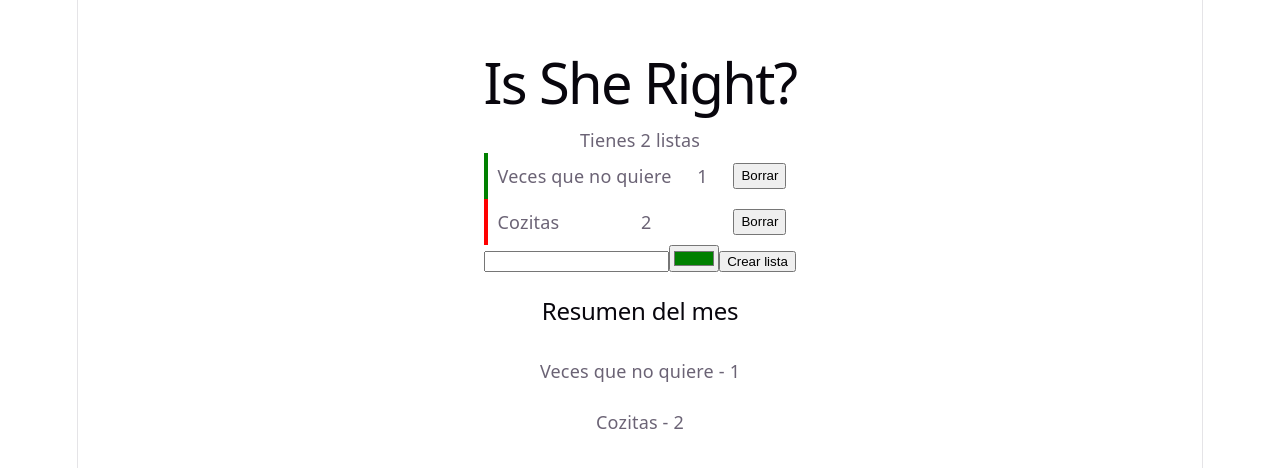
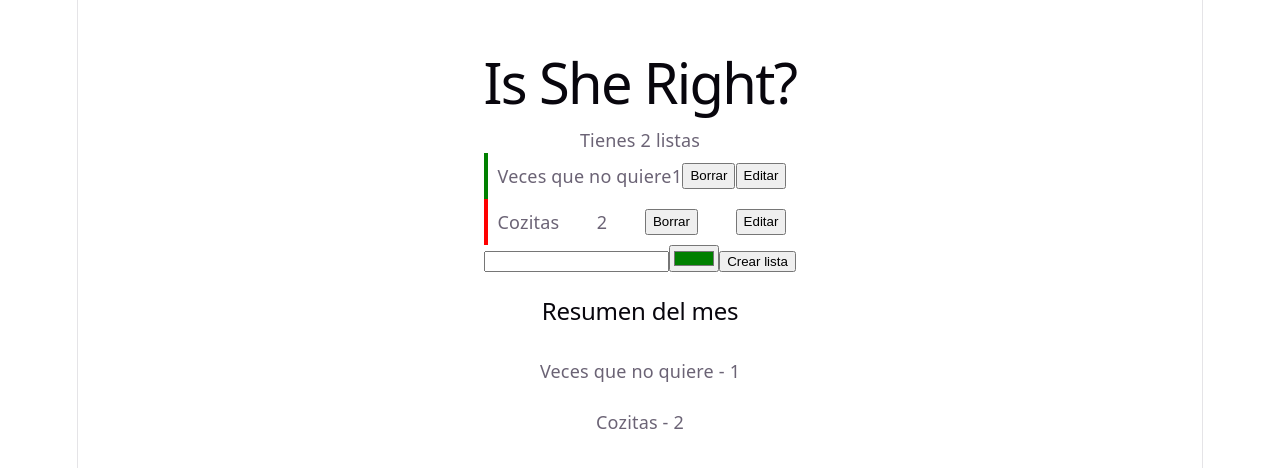
Before and after one commit to JuanAntonioVicente/is-she-right, a React (Vite) app: page / in a window 1280 px wide. Shown: the part 164-632 px from the top of the page. Built offline with nearby package versions, Linux system fonts and the light colour scheme.

Commit message:
Add list name editing

```diff
--- a/src/App.jsx
+++ b/src/App.jsx
@@ -43,6 +43,16 @@ function App() {
   const entradasFiltradas = entradas.filter(
     (entrada) => entrada.listaId === listaSeleccionada
   );
+  function editarLista(id, nuevoNombre) {
+    setListas(
+      listas.map((lista) => {
+        if (lista.id === id) {
+          return { ...lista, nombre: nuevoNombre };
+        }
+        return lista;
+      })
+    );
+  }
   return (
     <>
       <section id="center">
@@ -51,7 +61,8 @@ function App() {
           <p>Tienes {listas.length} listas</p>
           {listas.map((lista) => (
             <ListCard key={lista.id} lista={lista} entradas={entradas}
-              onSeleccionar={setListaSeleccionada} onBorrar={borrarLista} />
+              onSeleccionar={setListaSeleccionada} onBorrar={borrarLista}
+              onEditar={editarLista} />
           ))}
           <ListForm onCrear={agregarLista} />
           {listaSeleccionada && (
--- a/src/components/ListCard.jsx
+++ b/src/components/ListCard.jsx
@@ -1,4 +1,4 @@
-function ListCard({ lista, entradas, onSeleccionar, onBorrar }) {
+function ListCard({ lista, entradas, onSeleccionar, onBorrar, onEditar }) {
     const total = entradas.filter((entrada) => entrada.listaId === lista.id).length
     const estilos = {
         borderLeft: "4px solid " + lista.color,
@@ -14,6 +14,10 @@ function ListCard({ lista, entradas, onSeleccionar, onBorrar }) {
                 e.stopPropagation();
                 onBorrar(lista.id);
             }}>Borrar</button>
+            <button onClick={(e) => {
+                e.stopPropagation();
+                onEditar(lista.id, "CAMBIADO");
+            }}>Editar</button>
         </div >
     )
 }
```
